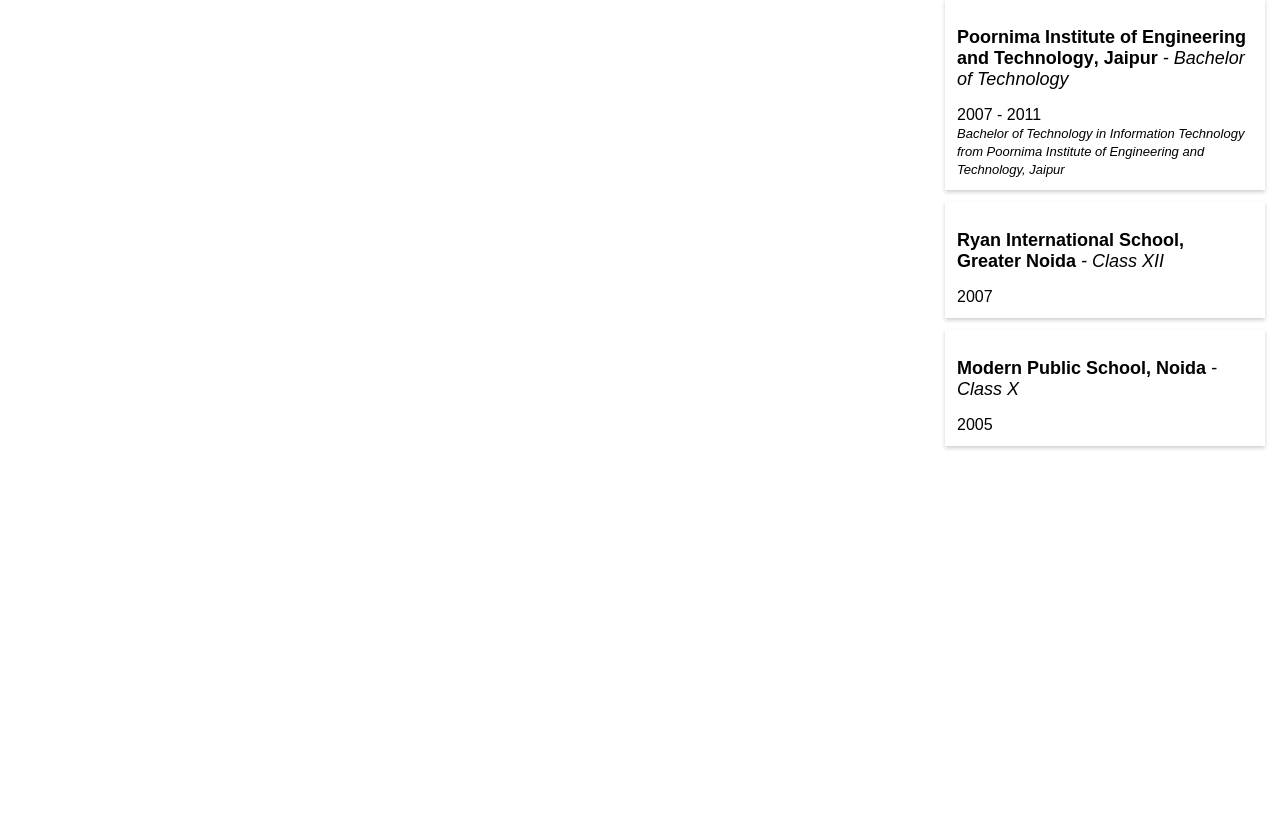
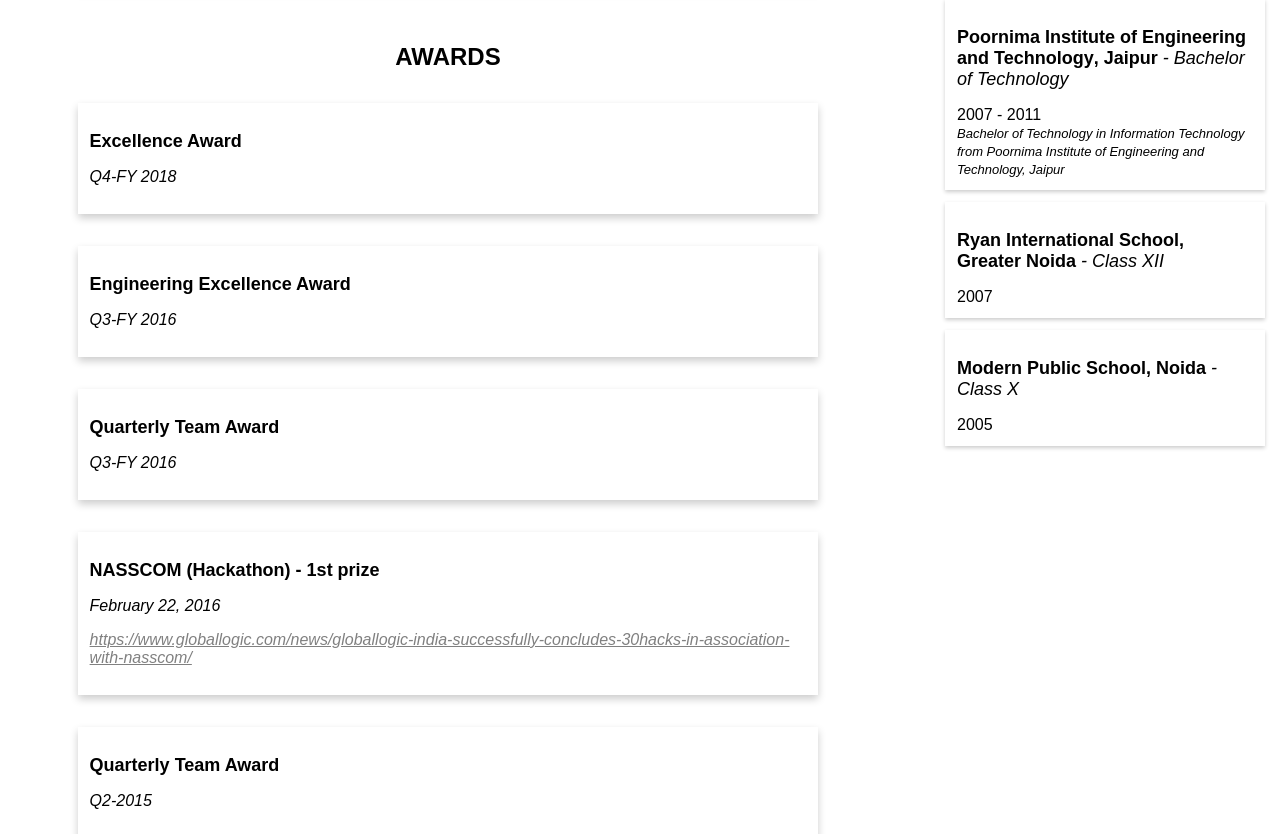
Before and after one commit to guptasanchit90/guptasanchit90.github.io, a React (Create React App) app: page / in a window 1280 px wide. Shown: the part 2986-3820 px from the top of the page. Before the commit the page ends 3448 px from the top, so only its background shows below. Built offline with nearby package versions, Linux system fonts and the light colour scheme; some icons are missing; the HTML template or start-up script is replaced by a standard one.

Commit message:
Added Awards

```diff
--- a/src/App.css
+++ b/src/App.css
@@ -80,6 +80,10 @@
 }
 
 .Section-Title.SkillOrToolsTitle{
+  text-align: center;
+}
+
+.Section-Title.AwardTitle{
   text-align: center;
 }
 
@@ -176,3 +180,33 @@
   font-size: small;
   font-style: oblique;
 }
+
+
+.Award{
+  box-shadow: 0 4px 8px 0 rgba(0,0,0,0.2);
+  transition: 0.3s;
+  margin: auto;
+  margin-top: 32px;
+  padding: 12px;
+  width: 80%;
+}
+
+.Award:hover{
+  box-shadow: 0 8px 16px 0 rgba(0,0,0,0.2);
+}
+
+.Award .title{
+  font-weight: 700;
+  font-size: large;
+}
+
+.Award .duration{
+  font-size: normal;
+  font-style: oblique;
+}
+
+.Award .link{
+  font-size: normal;
+  font-style: oblique;
+  color: grey;
+}
--- a/src/App.tsx
+++ b/src/App.tsx
@@ -14,6 +14,7 @@
         <div className="content">
           <div className="section-left">
             {this.getProjects()}
+            {this.getAwards()}
           </div>
 
           <div className="section-right">
@@ -25,6 +26,19 @@
     );
   }
 
+  private getAwards() {
+    const items: any[] = [];
+    items.push(<br />);
+    items.push(<br />);
+    items.push(<br />);
+    items.push(<div className="Section-Title AwardTitle">Awards</div>);
+    Constants.awards.map((data, i) => {
+      const id = "Award-" + i;
+      items.push(<MyComponents.award key={id} className="Award" award={data} />);
+    });
+    return items;
+  }
+
   private getEducation() {
     const items: any[] = [];
     items.push(<br />);
@@ -32,7 +46,8 @@
     items.push(<br />);
     items.push(<div className="Section-Title EducationTitle">Education</div>);
     Constants.education.map((data, i) => {
-      items.push(<MyComponents.education className="Education" education={data} />);
+      const id = "Education-" + i;
+      items.push(<MyComponents.education key={id} className="Education" education={data} />);
     });
     return items;
   }
@@ -41,7 +56,8 @@
     const projectRows: any[] = [];
     projectRows.push(<div className="Section-Title ProjectTitle">Projects</div>);
     Constants.projects.map((data, i) => {
-      projectRows.push(<MyComponents.project className="Project" project={data} />);
+      const id = "Project-" + i;
+      projectRows.push(<MyComponents.project key={id} className="Project" project={data} />);
     });
 
     projectRows.push(<br />);
@@ -49,7 +65,8 @@
     projectRows.push(<br />);
     projectRows.push(<div className="Section-Title ProjectTitle">Open Source Projects</div>);
     Constants.projectsOpenSource.map((data, i) => {
-      projectRows.push(<MyComponents.project className="Project" project={data} />);
+      const id = "ProjectOpen-" + i;
+      projectRows.push(<MyComponents.project key={id} className="Project" project={data} />);
     });
     return projectRows;
   }
@@ -58,7 +75,8 @@
     const skillRows: any[] = [];
     skillRows.push(<div className="Section-Title SkillOrToolsTitle">Skills</div>);
     Constants.skills.map((data, i) => {
-      skillRows.push(<MyComponents.skill className="SkillOrTools" iconName={data.iconName} title={data.title} />);
+      const id = "Skill-" + i;
+      skillRows.push(<MyComponents.skill key={id} className="SkillOrTools" iconName={data.iconName} title={data.title} />);
     });
 
     skillRows.push(<br />);
@@ -66,7 +84,8 @@
     skillRows.push(<br />);
     skillRows.push(<div className="Section-Title SkillOrToolsTitle">Tools</div>);
     Constants.tools.map((data, i) => {
-      skillRows.push(<MyComponents.skill className="SkillOrTools" iconName={data.iconName} title={data.title} />);
+      const id = "Tool-" + i;
+      skillRows.push(<MyComponents.skill key={id} className="SkillOrTools" iconName={data.iconName} title={data.title} />);
     });
     return skillRows;
   }
--- a/src/Constants.ts
+++ b/src/Constants.ts
@@ -1,5 +1,31 @@
 export const Constants = {
-
+    awards: [
+        {
+            duration: 'Q4-FY 2018',
+            title: 'Excellence Award'
+        },
+        {
+            duration: 'Q3-FY 2016',
+            title: 'Engineering Excellence Award'
+        },
+        {
+            duration: 'Q3-FY 2016',
+            title: 'Quarterly Team Award'
+        },
+        {
+            duration: 'February 22, 2016',
+            link: 'https://www.globallogic.com/news/globallogic-india-successfully-concludes-30hacks-in-association-with-nasscom/',
+            title: 'NASSCOM (Hackathon) - 1st prize'
+        },
+        {
+            duration: 'Q2-2015',
+            title: 'Quarterly Team Award'
+        },
+        {
+            duration: 'Q4-2014',
+            title: 'Quarterly Team Award'
+        }
+    ],
     education: [
         {
             description: 'Post Graduation Diploma in Advanced Software Design and Development from Center for Development of Advanced Computing (CDAC) Noida.',
--- /dev/null
+++ b/src/components/Award.tsx
@@ -0,0 +1,20 @@
+import * as React from 'react';
+
+class Award extends React.Component<any, any> {
+    constructor(props: any) {
+        super(props);
+        this.state = { name: this.props.defaultName };
+    }
+
+    public render() {
+        return (
+            <div className={`${this.props.className}`}>
+                <p><span className="title">{this.props.award.title}</span></p>
+                <p><span className="duration">{this.props.award.duration}</span></p>
+                <p><a className="link" href={this.props.award.link}>{this.props.award.link || ''}</a></p>
+            </div>
+        );
+    }
+}
+
+export default Award;
--- a/src/components/index.tsx
+++ b/src/components/index.tsx
@@ -1,3 +1,4 @@
+import Award from './Award';
 import Education from './Education';
 import Header from './Header';
 import Me from './Me';
@@ -5,6 +6,7 @@
 import Skill from './Skill';
 
 export default {
+    award: Award,
     education: Education,
     header: Header,
     me: Me,
```
